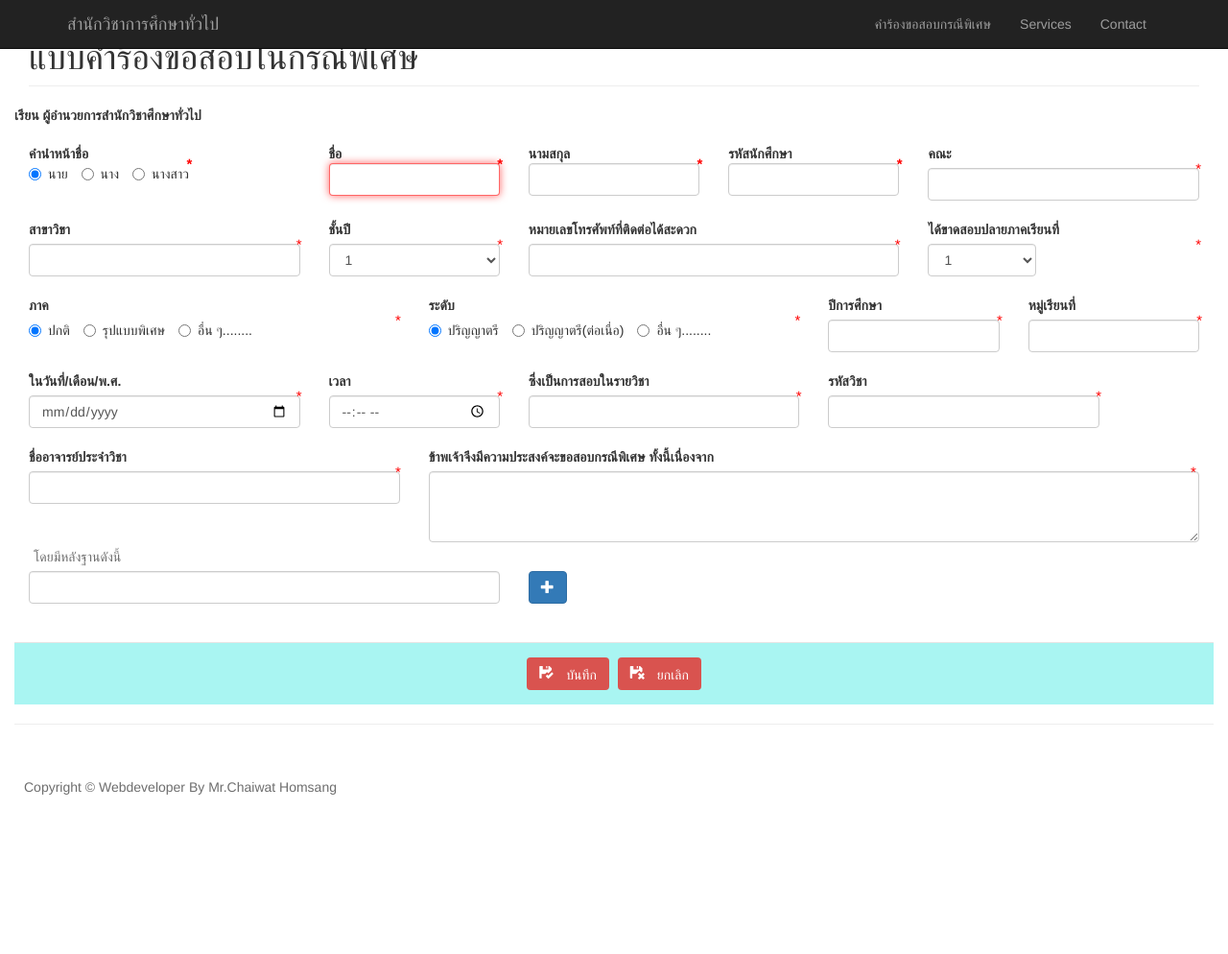
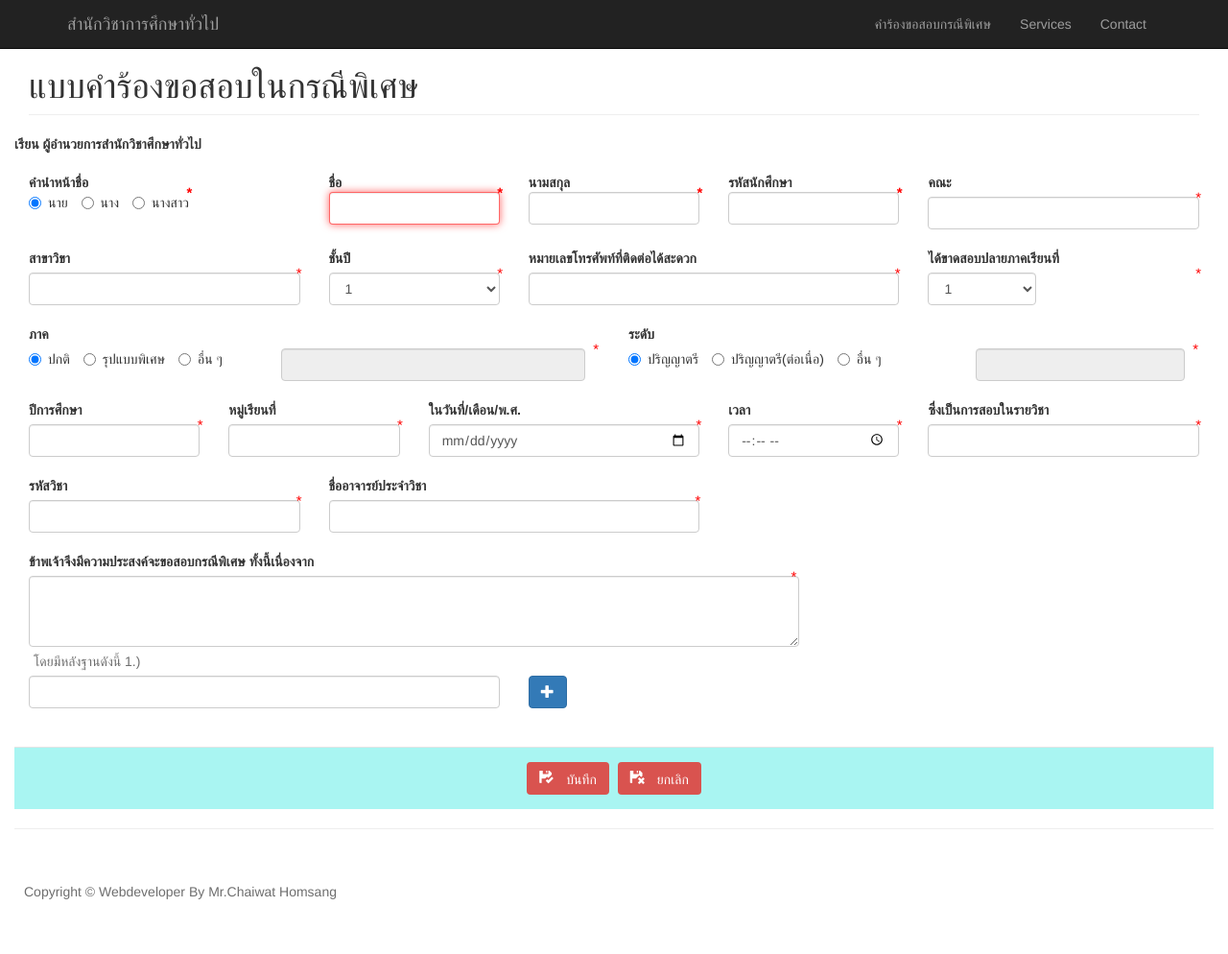
Before and after one commit to mynameistecs51/ge-testing, a CodeIgniter app: page /ge-testing/ in a window 1280 px wide. Shown: the whole page at 96% size. Before the commit the page ends 828 px from the top, so only its background shows below. Run offline with CodeIgniter, Linux system fonts and the light colour scheme.

Commit message:
update about Pak

```diff
--- a/application/views/std_request.php
+++ b/application/views/std_request.php
@@ -17,7 +17,7 @@
 	}
 </style>
 <!-- Page Content -->
-<div class="container form_input" style="text-align:left; margin-bottom:10px"> <!--  End div containner อยู่footer -->
+<div class="container form_input" style="text-align:left; margin-top:30px"> <!--  End div containner อยู่footer -->
 
 	<!-- Portfolio Item Heading -->
 	<div class="row ">
@@ -104,19 +104,21 @@
 				<option value='3' >3</option>
 			</select>
 		</div>
-		<div class="col-sm-4">
+		<div class="col-sm-6">
 			<label>ภาค</label>
 			<p class="required">*</p>
-			<label class="radio-inline"><input type="radio" name="pak" value="1" checked=""> ปกติ</label>
-			<label class="radio-inline"><input type="radio" name="pak" value="2" > รุปแบบพิเศษ</label>
-			<label class="radio-inline"><input type="radio" name="pak" value="3" > อื่น ๆ........</label>
+			<label class="radio-inline"><input type="radio" name="pak" id='pak1' value="1" checked=""> ปกติ</label>
+			<label class="radio-inline"><input type="radio" name="pak" id='pak2'  value="2" > รุปแบบพิเศษ</label>
+			<label class="radio-inline">	<input type="radio" name="pak" id='pak3'  value="3" > อื่น ๆ </label>
+			<div class="col-sm-7 pull-right"><input type="text" name="aboutPak" class="form-control " id='aboutPak' disabled=""></div>
 		</div>
-		<div class="col-sm-4">
+		<div class="col-sm-6">
 			<label>ระดับ</label>
 			<p class="required">*</p>
 			<label class="radio-inline"><input type="radio" name="class" value="1" checked=""> ปริญญาตรี</label>
 			<label class="radio-inline"><input type="radio" name="class" value="2" > ปริญญาตรี(ต่อเนื่อ)</label>
-			<label class="radio-inline"><input type="radio" name="class" value="3" > อื่น ๆ........</label>
+			<label class="radio-inline"><input type="radio" name="class" value="3" > อื่น ๆ</label>
+			<div class="col-sm-5 pull-right"><input type="text" name="aboutClass" class="form-control " id='aboutClass' disabled=""></div>
 		</div>
 		<div class="col-sm-2">
 			<label>ปีการศึกษา</label>
@@ -159,7 +161,7 @@
 			<textarea name="detail" class="form-control" rows='3'></textarea>
 		</div>
 		<div class="col-sm-5">
-			<p >โดยมีหลังฐานดังนี้</p>
+			<p >โดยมีหลังฐานดังนี้ 1.)</p>
 			<input type="text" class="form-control evidence" id='evidence'  name="evidence[]"/>
 		</div>
 		<div class="col-sm-1">
@@ -187,6 +189,7 @@
 	<script type="text/javascript">
 		$(function(){
 			addEvidence();
+			check_aboutPak();
 		});
 		function countEvidence(){
 			var  countEvid=$('.evidence').length;
@@ -199,7 +202,7 @@
 				var numEvid = $('.delEvidence').length+1;
 				var html = '<div  id="add_evidence'+numEvid+'" >';
 				html += '<div class="col-sm-5 " >';
-				html += '<p >โดยมีหลังฐานดังนี้</p>'
+				html += '<p >โดยมีหลังฐานดังนี้  '+(numEvid+1)+'.)</p>'
 				html += '<input type="text" class="form-control evidence"  name="evidence[]">';
 				html += '</div>';
 				html += '<div class="col-sm-1">';
@@ -225,5 +228,11 @@
 				}
 			});
 		}
+		function check_aboutPak() {
+			$('#pak3').checked(function() {
+				// $('#aboutPak').removeAttr("disabled");
+				alert('ok');
+			});
+		}
 	</script>
 	<?php echo $footer; ?>
```
